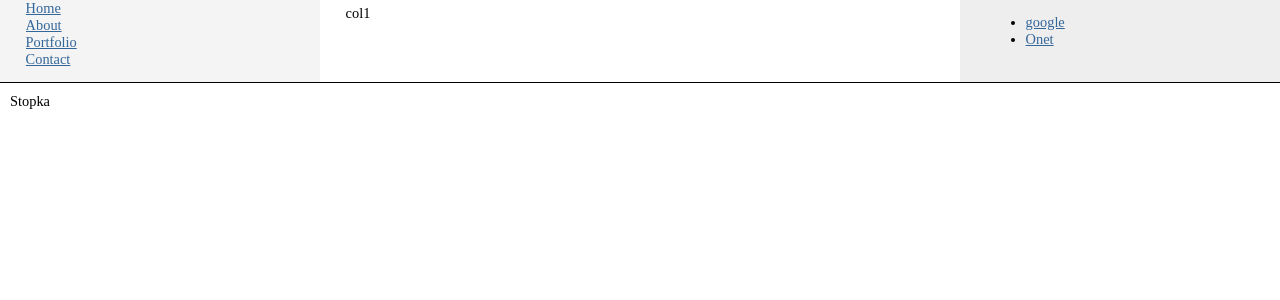
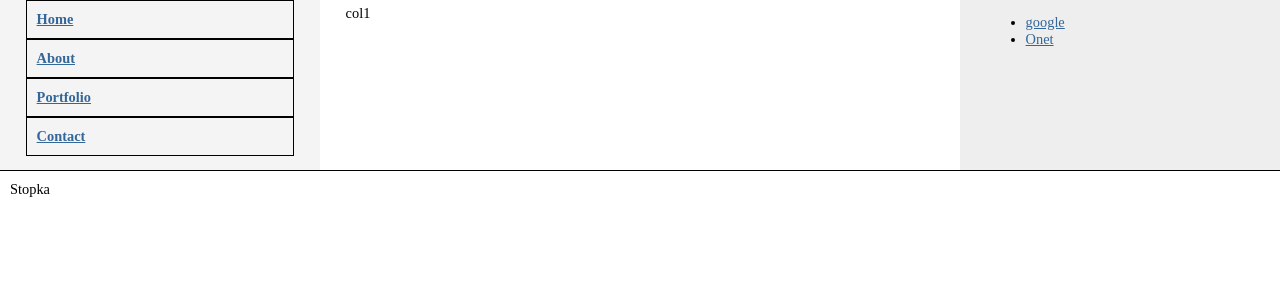
Before and after one commit to soltys/ZUT_systemy_internetowe, a PHP site: page / in a window 1280 px wide. Shown: the part 46-346 px from the top of the page. Run offline with PHP 8.4, Linux system fonts and the light colour scheme.

Commit message:
updated styles

```diff
--- a/styles.css
+++ b/styles.css
@@ -10,6 +10,10 @@ body {
 }
 a {
 	color:#369;
+}
+div{
+    margin: 0;
+    padding:0;
 }
 a:hover {
 	color:#fff;
@@ -29,11 +33,17 @@ img {
 }
 
 
-ul.nav{
+ ul.nav{
     color:#369;
     margin:0;
     padding: 0;
     list-style-type: none;
+}
+
+ ul.nav li{
+    padding: 10px;
+    border: 1px black solid;
+    font-weight: bold;
 }
 
 #header {
```
